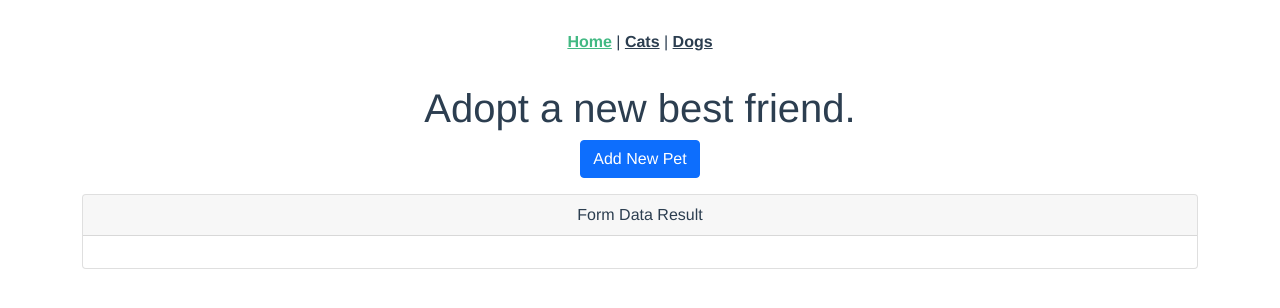
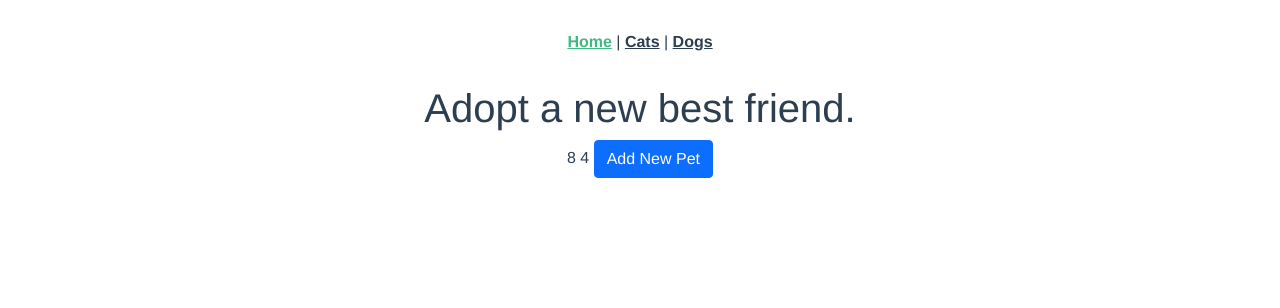
Before and after one commit to msmithboise/vue-adopt-pets, a Vue app: page / in a window 1280 px wide. Shown: the top 308 px of the page. Built offline with nearby package versions, Linux system fonts and the light colour scheme.

Commit message:
adding sass

```diff
--- /dev/null
+++ b/src/assets/sass/base/_variables.sass
@@ -0,0 +1,3 @@
+$main-font: 'Helvetica', sans-serif
+
+$blue: #000034
--- /dev/null
+++ b/src/assets/sass/index.sass
@@ -0,0 +1 @@
+@import 'base/variables'
--- /dev/null
+++ b/src/store/getters.js
@@ -0,0 +1,10 @@
+export default {
+    animalsCount: (state) => {
+        return state.cats.length + state.dogs.length
+    },
+    getAllCats: (state) => {
+        return state.pets.filter((pet) => {
+            return pet.species === 'cat'
+        })
+    }
+}
--- a/src/store/index.js
+++ b/src/store/index.js
@@ -3,11 +3,13 @@ import Vuex from 'vuex'
 import state from './state'
 import mutations from './mutations'
 import actions from './actions'
+import getters from './getters'
 
 Vue.use(Vuex)
 
 export default new Vuex.Store({
   state,
   mutations,
-  actions
+  actions,
+  getters
 })
--- a/src/store/state.js
+++ b/src/store/state.js
@@ -3,5 +3,6 @@ import dogs from '../data/dogs'
 
 export default {
     cats,
-    dogs
+    dogs,
+    pets: [...cats, ...dogs]
 }
--- a/src/views/Home.vue
+++ b/src/views/Home.vue
@@ -1,9 +1,11 @@
 <template>
   <div class="home">
     <h1>Adopt a new best friend.</h1>
+    {{ animalsCount }}
+    {{ getAllCats.length }}
     <button @click="togglePetForm" class="btn btn-primary">Add New Pet</button>
 
-    <b-form @submit="handleSubmit" v-if="showPetForm">
+    <b-form @submit.prevent="handleSubmit" v-if="showPetForm">
       <b-form-group id="input-group-2" label="Pet's Name:" label-for="input-2">
         <b-form-input
           id="input-2"
@@ -35,13 +37,11 @@
       <b-button type="submit" variant="primary">Submit</b-button>
       <b-button type="reset" variant="danger">Reset</b-button>
     </b-form>
-    <b-card class="mt-3" header="Form Data Result">
-      <pre class="m-0">{{ form }}</pre>
-    </b-card>
   </div>
 </template>
 
 <script>
+import { mapActions, mapGetters } from "vuex";
 export default {
   name: "home",
   data() {
@@ -54,11 +54,28 @@ export default {
       },
     };
   },
+  computed: {
+    ...mapGetters(["animalsCount", "getAllCats"]),
+  },
   methods: {
+    ...mapActions(["addPet"]),
     togglePetForm() {
       this.showPetForm = !this.showPetForm;
     },
-    handleSubmit() {},
+    handleSubmit() {
+      const { species, age, name } = this.formData;
+      const payload = {
+        species,
+        pet: {
+          name,
+          age,
+        },
+      };
+      this.addPet(payload);
+
+      // reset form after submit
+      this.formData = { name: "", age: 0, species: null };
+    },
   },
 };
 </script>
```
Also changed, not shown: src/store/store.js (deleted).
